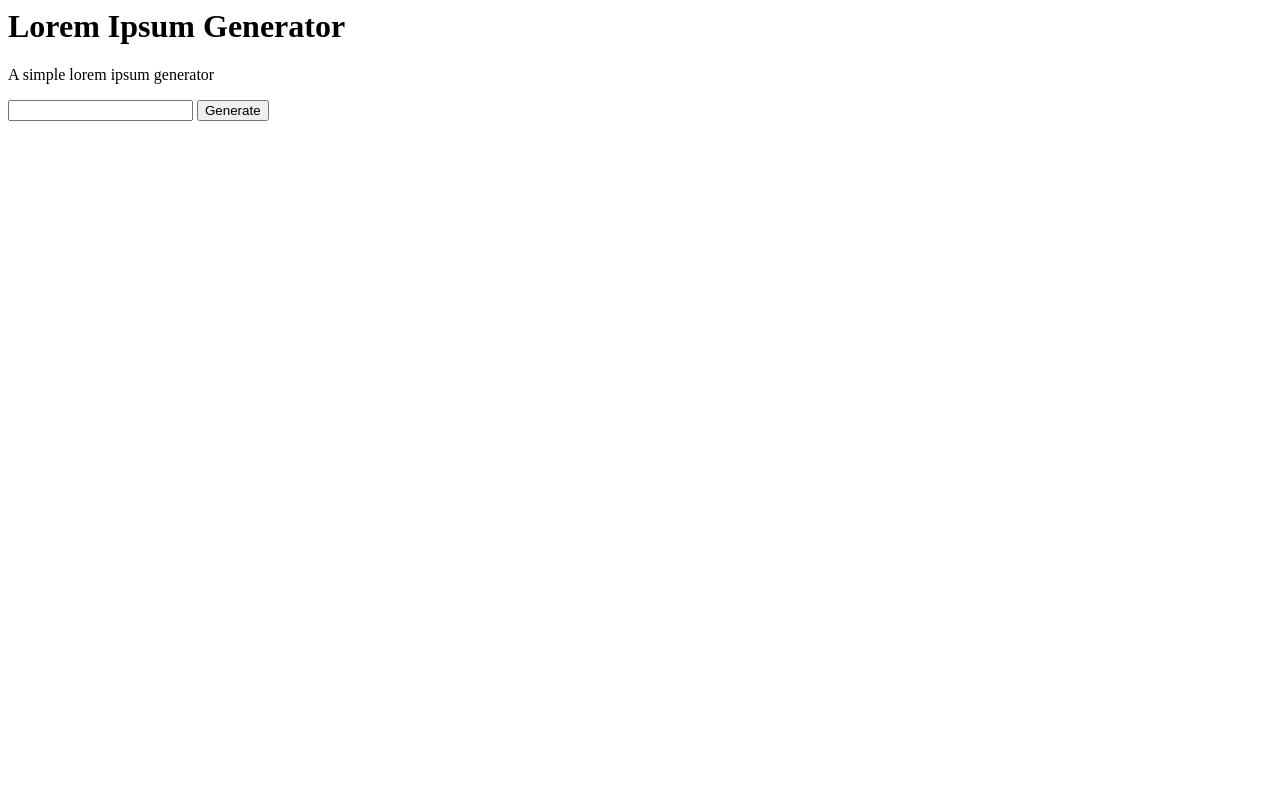
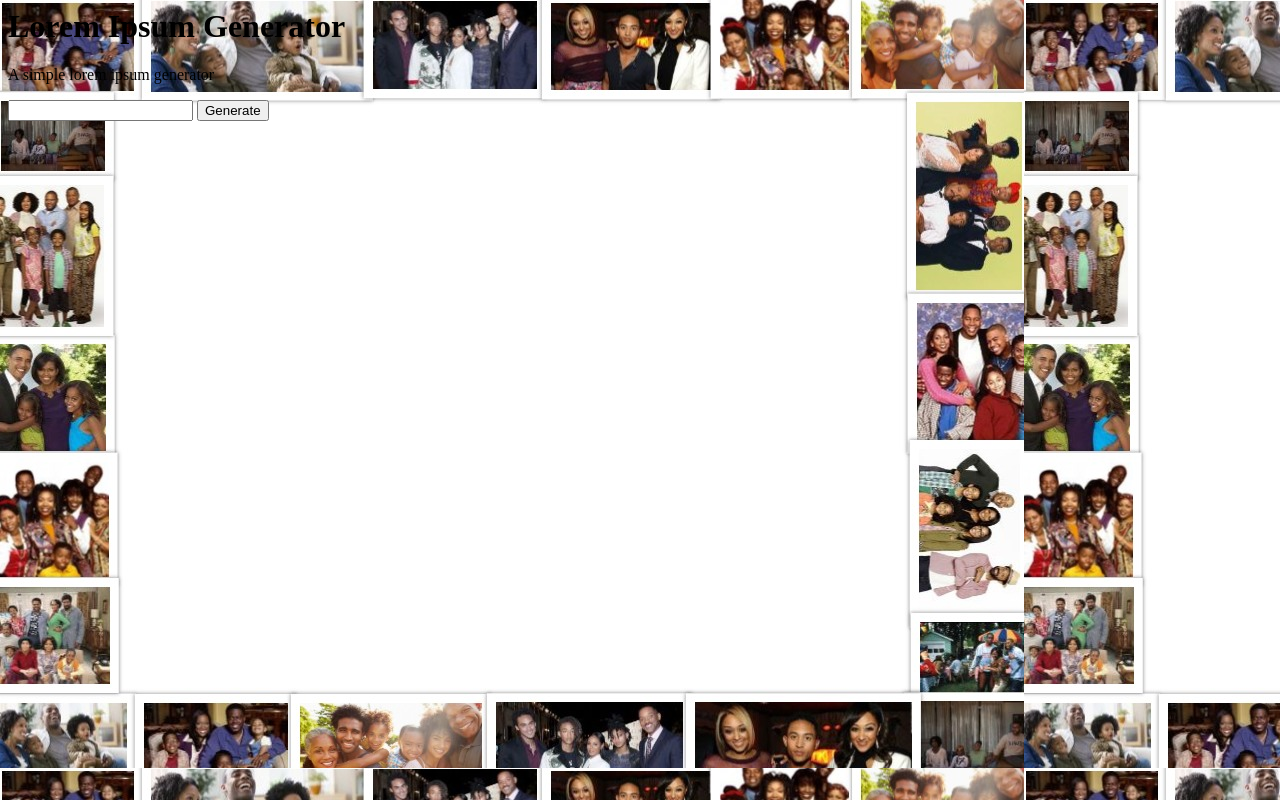
Before and after one commit to camckin10/black-parents, a website: page public/index.html in a window 1280 px wide. Drawn offline with Linux system fonts and the light colour scheme; the site is published under a folder, as on GitHub Pages, so addresses that start at the root find nothing; files whose address does not match are found by name.

Commit message:
updating readme and file path

```diff
--- a/public/index.html
+++ b/public/index.html
@@ -5,7 +5,7 @@
 	<meta name="viewport" content="width=device-width, initial-scale=1.0">
 	<meta http-equiv="X-UA-Compatible" content="ie=edge">
 	<!--link to stylesheet-->
-	<link rel="stylesheet" type="text/css" href="/public/styles.css">
+	<link rel="stylesheet" type="text/css" href="./styles.css">
 	<title>Black Parent lorem ipsum generator</title>
 </head>
 <body>
```
Also changed, not shown: README.md.
